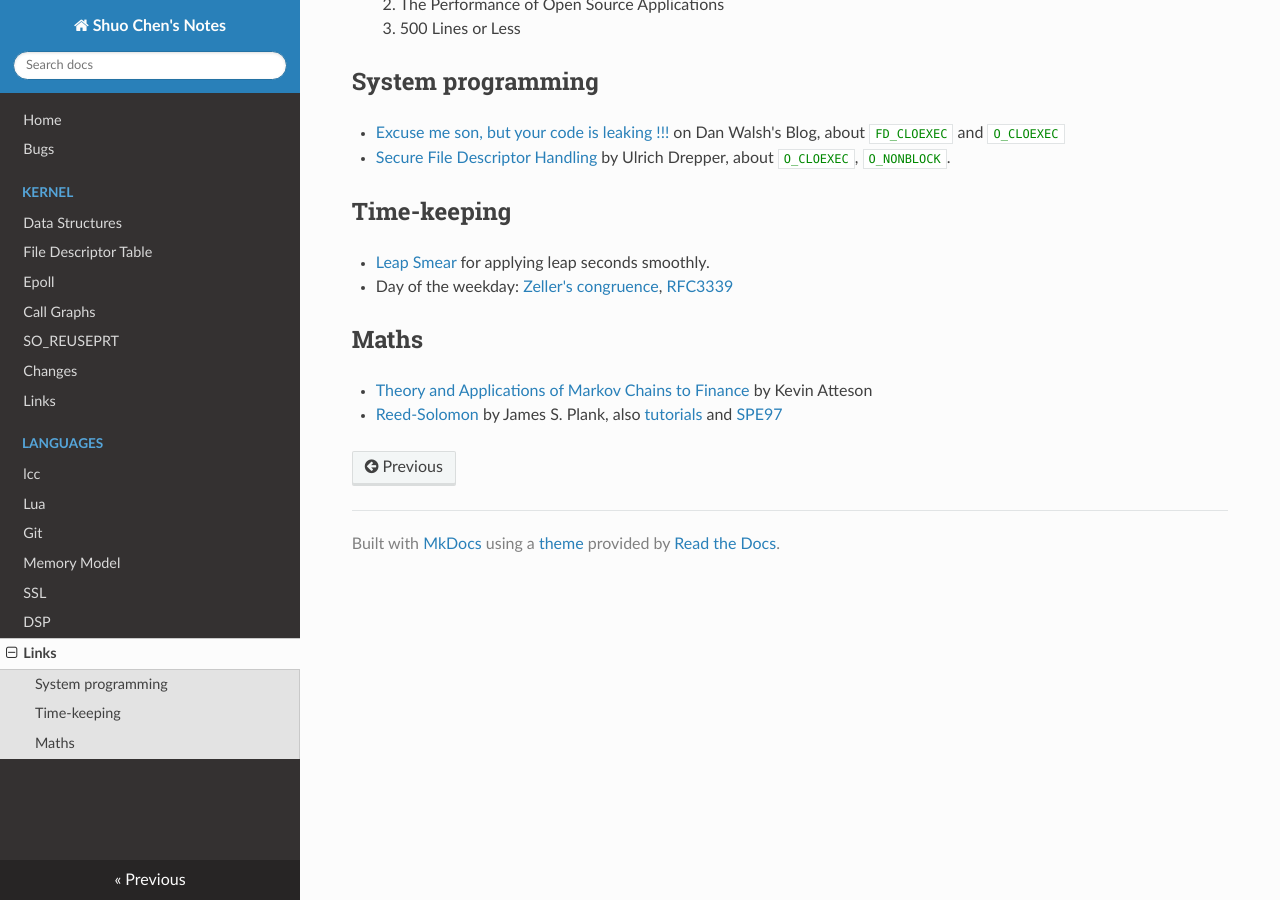
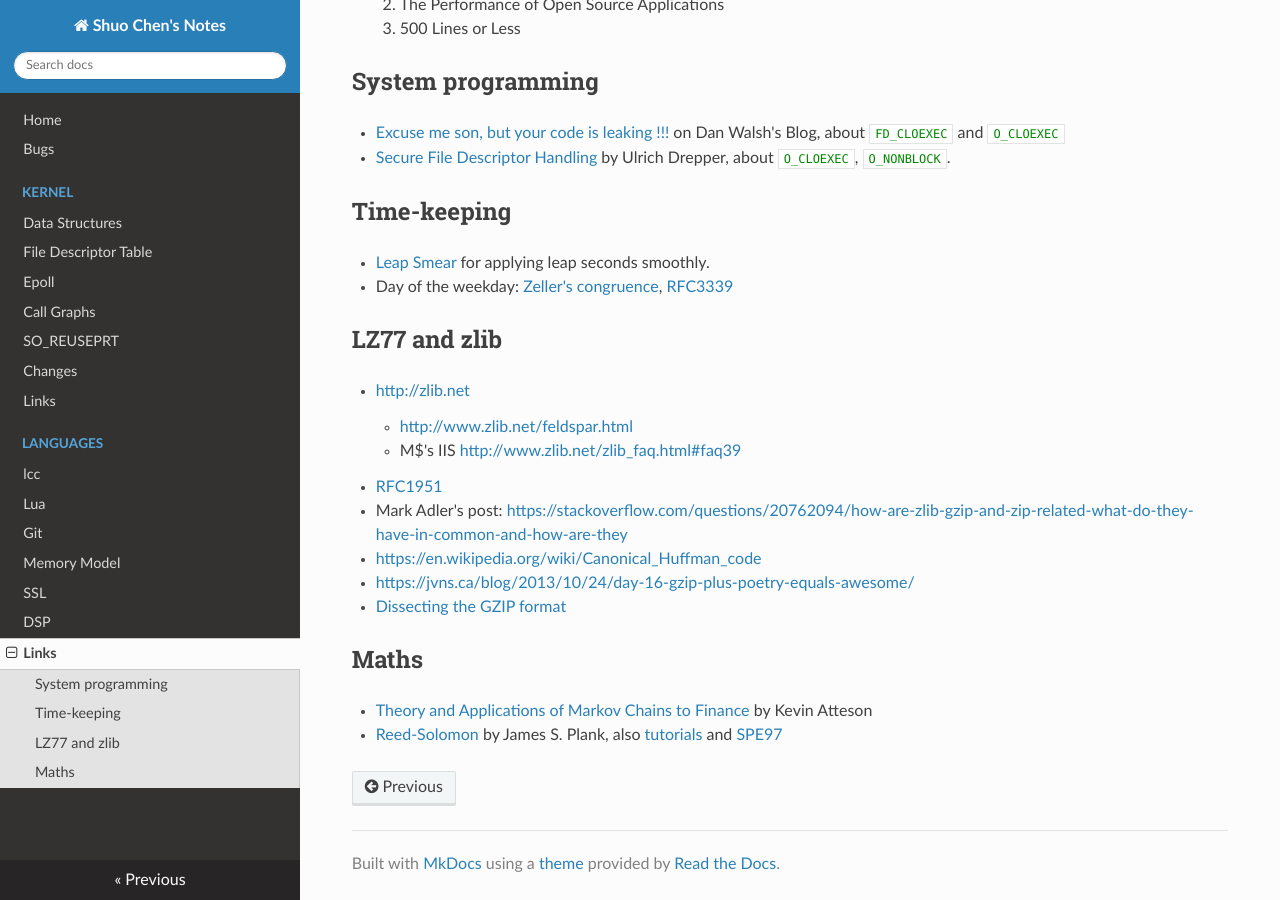
Before and after one commit to chenshuo/notes, an MkDocs documentation site: the page built from docs/links.md, in a window 1280 px wide and 900 px high, scrolled down 791 px. Built offline with MkDocs 1.6.1, drawn with Linux system fonts in a browser that asks for light colours; nearby versions of some CDN libraries; old or Windows-style settings are respelled for this version of MkDocs.

Commit message:
update links

```diff
--- a/docs/links.md
+++ b/docs/links.md
@@ -19,6 +19,16 @@
 * Day of the weekday: [Zeller's congruence](https://en.wikipedia.org/wiki/Zeller%27s_congruence),
   [RFC3339](https://tools.ietf.org/html/rfc3339#appendix-B)
 
+## LZ77 and zlib
+* <http://zlib.net>
+    * <http://www.zlib.net/feldspar.html>
+    * M$'s IIS <http://www.zlib.net/zlib_faq.html#faq39>
+* [RFC1951](https://tools.ietf.org/html/rfc1951)
+* Mark Adler's post: <https://stackoverflow.com/questions/20762094/how-are-zlib-gzip-and-zip-related-what-do-they-have-in-common-and-how-are-they>
+* <https://en.wikipedia.org/wiki/Canonical_Huffman_code>
+* <https://jvns.ca/blog/2013/10/24/day-16-gzip-plus-poetry-equals-awesome/>
+* [Dissecting the GZIP format](http://www.infinitepartitions.com/art001.html)
+
 ## Maths
 
 * [Theory and Applications of Markov Chains to Finance](http://www.atteson.com/Markov/) by Kevin Atteson
```
Also changed, not shown: docs/mem.md (+2 -0 lines).
